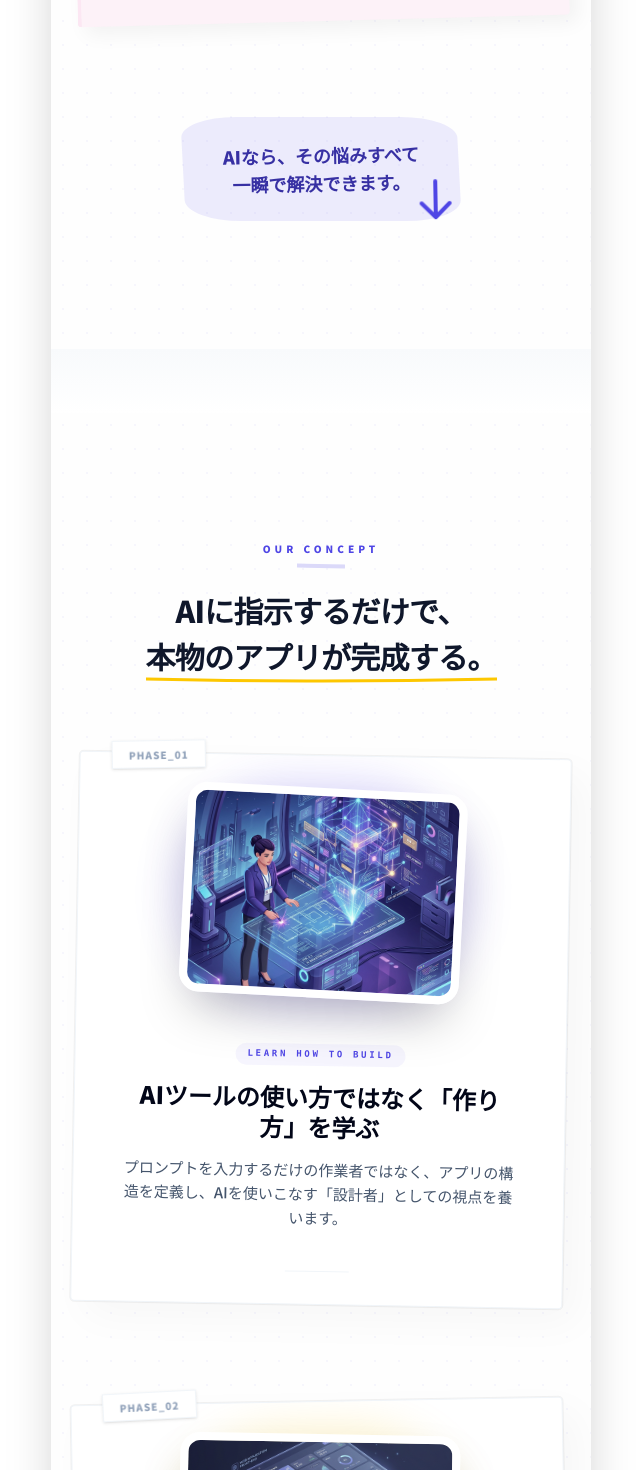
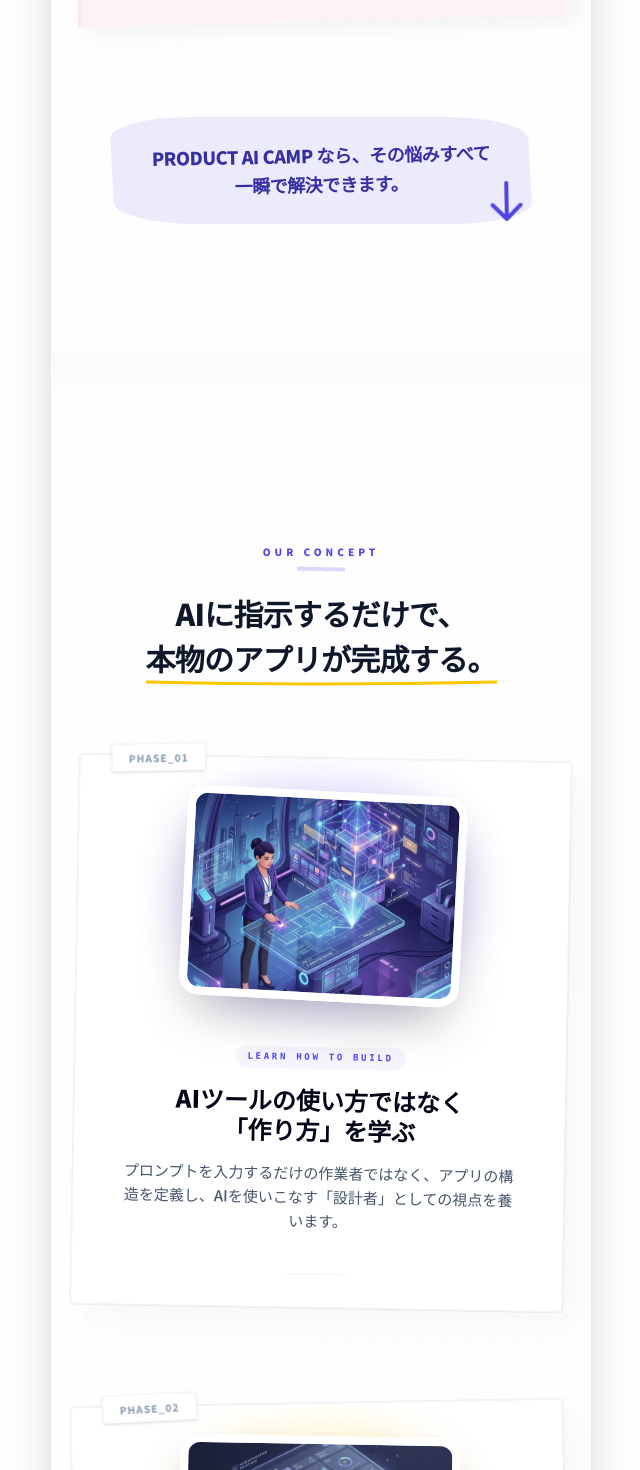
Before and after one commit to seiyus-dot/product-camp-lp, a Next.js app: page / in a window 1280 px wide. Shown: the part 2680-4150 px from the top of the page, without its empty margins (319-959 px from the left). Built offline with nearby package versions, Linux system fonts and the light colour scheme.

Commit message:
update: refine copy and line breaks in painpoint and why sections

```diff
--- a/components/PainPointSection.tsx
+++ b/components/PainPointSection.tsx
@@ -112,8 +112,8 @@ export default function PainPointSection() {
           <div className="mt-24 text-center">
             <div className="relative inline-block px-10 py-6 transform -rotate-1">
               <div className="absolute inset-0 bg-primary rounded-[20%] skew-x-3 rotate-1 opacity-10" />
-              <p className="relative text-lg font-black text-primary-dark">
-                AIなら、その悩みすべて
+              <p className="relative text-lg font-black text-primary-dark tracking-tight leading-relaxed">
+                PRODUCT AI CAMP なら、その悩みすべて
                 <br />
                 一瞬で解決できます。
               </p>
--- a/components/WhySection.tsx
+++ b/components/WhySection.tsx
@@ -2,7 +2,13 @@ import FadeIn from "./FadeIn";
 
 const features = [
   {
-    title: "AIツールの使い方ではなく「作り方」を学ぶ",
+    title: (
+      <>
+        AIツールの使い方ではなく
+        <br />
+        「作り方」を学ぶ
+      </>
+    ),
     description: "プロンプトを入力するだけの作業者ではなく、アプリの構造を定義し、AIを使いこなす「設計者」としての視点を養います。",
     id: "01",
     label: "LEARN HOW TO BUILD",
@@ -16,7 +22,13 @@ const features = [
     image: "/images/concept-02.png",
   },
   {
-    title: "2日目の最後には世界中に公開できる",
+    title: (
+      <>
+        2日目の最後には
+        <br />
+        世界中に公開できる
+      </>
+    ),
     description: "ローカル環境で動くだけでは不十分。GitHubとVercelを使い、その場でURLを発行。世界中からアクセスできる状態にします。",
     id: "03",
     label: "PUBLISH GLOBALLY",
@@ -85,7 +97,7 @@ export default function WhySection() {
                         <div className="relative overflow-hidden rounded-[20px] aspect-[4/3] border-8 border-white shadow-2xl rotate-2 transition-transform group-hover:rotate-0">
                           <img
                             src={feature.image}
-                            alt={feature.title}
+                            alt={feature.label}
                             className="h-full w-full object-cover grayscale-[0.2] hover:grayscale-0 transition-all duration-700"
                           />
                         </div>
```
